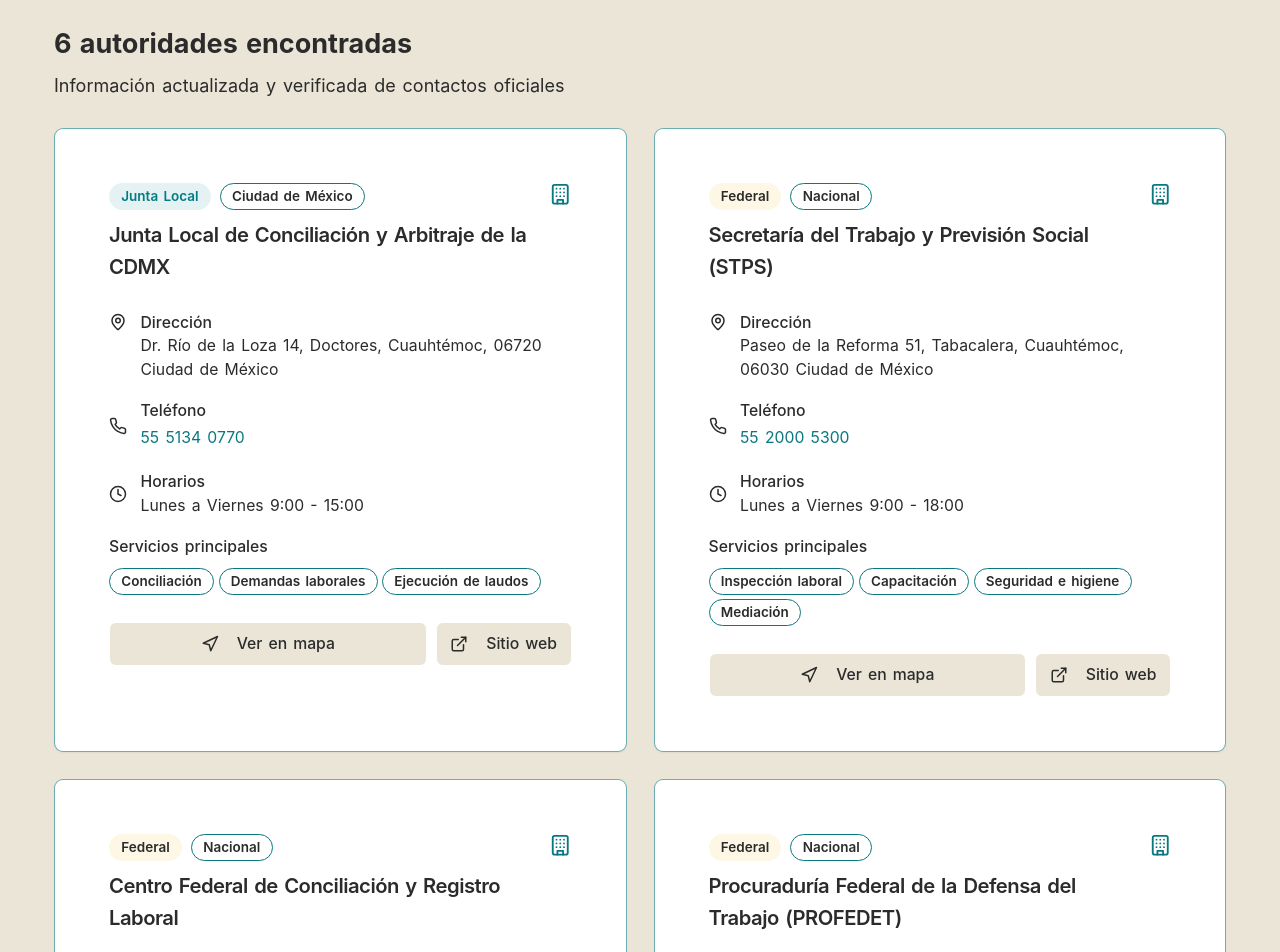
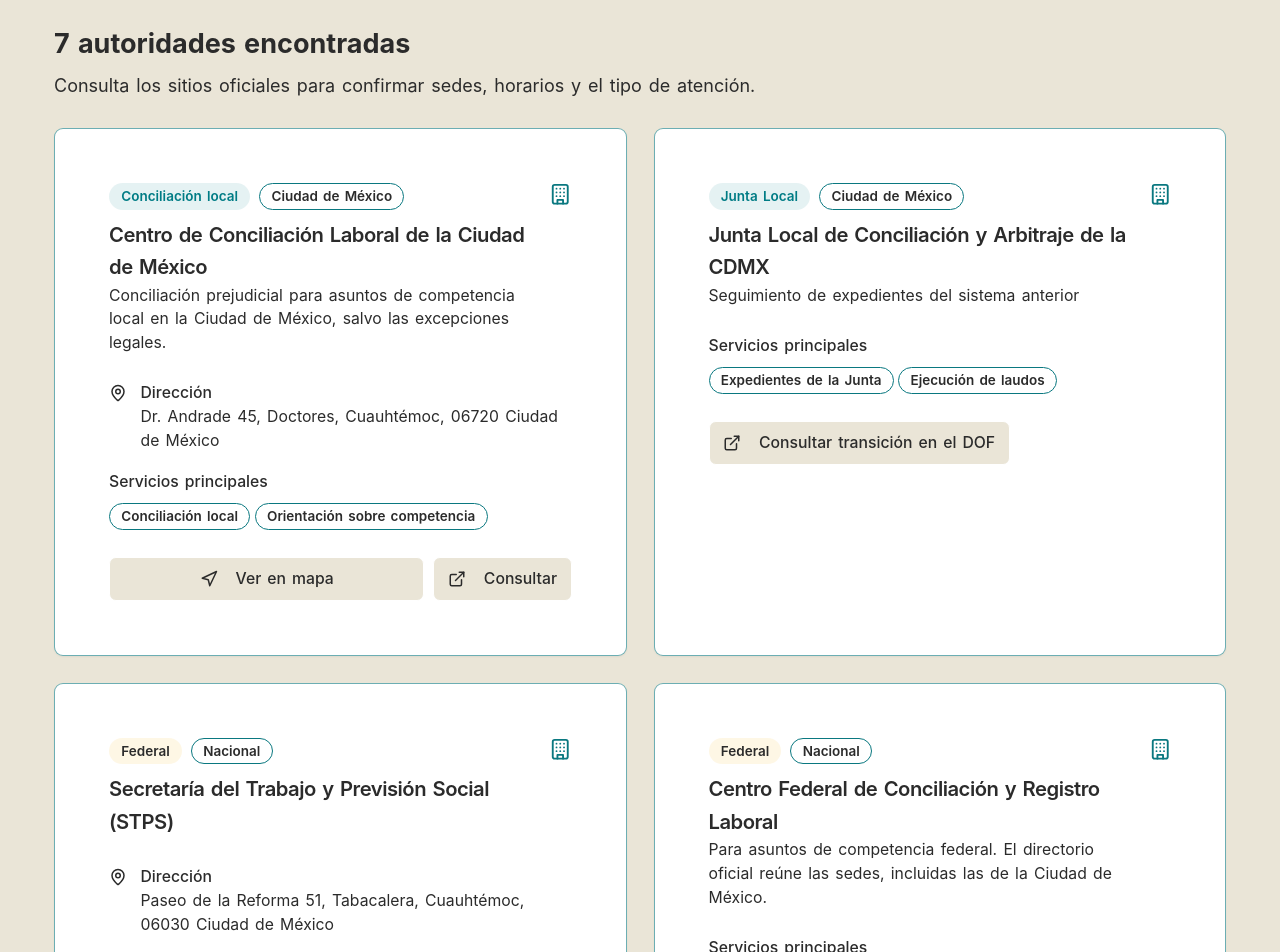
Before and after one commit to CripterHack/tecuiyo-derechos-mx, a React (Vite) app: page /directorio in a window 1280 px wide. Shown: the part 320-1272 px from the top of the page. Built offline with nearby package versions, Linux system fonts and the light colour scheme.

Commit message:
fix(directorio): distinguir vías oficiales de orientación laboral (#75)

```diff
--- /dev/null
+++ b/src/data/laborDirectory.ts
@@ -0,0 +1,91 @@
+export interface LaborAuthority {
+  id: number;
+  nombre: string;
+  tipo: "Conciliación local" | "Junta Local" | "Federal" | "Orientación";
+  estado: string;
+  direccion?: string;
+  sedes?: string[];
+  descripcion?: string;
+  telefonos?: string[];
+  horarios?: string;
+  servicios: string[];
+  website: string;
+  websiteLabel?: string;
+}
+
+export const laborAuthorities: LaborAuthority[] = [
+  {
+    id: 7,
+    nombre: "Centro de Conciliación Laboral de la Ciudad de México",
+    tipo: "Conciliación local",
+    estado: "Ciudad de México",
+    direccion: "Dr. Andrade 45, Doctores, Cuauhtémoc, 06720 Ciudad de México",
+    descripcion: "Conciliación prejudicial para asuntos de competencia local en la Ciudad de México, salvo las excepciones legales.",
+    servicios: ["Conciliación local", "Orientación sobre competencia"],
+    website: "https://www.ccl.cdmx.gob.mx/",
+  },
+  {
+    id: 1,
+    nombre: "Junta Local de Conciliación y Arbitraje de la CDMX",
+    tipo: "Junta Local",
+    estado: "Ciudad de México",
+    descripcion: "Seguimiento de expedientes del sistema anterior",
+    servicios: ["Expedientes de la Junta", "Ejecución de laudos"],
+    website: "https://dof.gob.mx/abrirPDF.php?anio=2019&archivo=01052019-MAT.pdf&repo=repositorio%2F#page=92",
+    websiteLabel: "Consultar transición en el DOF",
+  },
+  {
+    id: 2,
+    nombre: "Secretaría del Trabajo y Previsión Social (STPS)",
+    tipo: "Federal",
+    estado: "Nacional",
+    direccion: "Paseo de la Reforma 51, Tabacalera, Cuauhtémoc, 06030 Ciudad de México",
+    telefonos: ["55 2000 5300"],
+    horarios: "Lunes a Viernes 9:00 - 18:00",
+    servicios: ["Inspección laboral", "Capacitación", "Seguridad e higiene", "Mediación"],
+    website: "https://www.gob.mx/stps",
+  },
+  {
+    id: 3,
+    nombre: "Centro Federal de Conciliación y Registro Laboral",
+    tipo: "Federal",
+    estado: "Nacional",
+    sedes: ["Ciudad de México"],
+    descripcion: "Para asuntos de competencia federal. El directorio oficial reúne las sedes, incluidas las de la Ciudad de México.",
+    servicios: ["Conciliación federal", "Registro sindical", "Contratos colectivos"],
+    website: "https://conciliacion.centrolaboral.gob.mx/asesoria/inicio",
+  },
+  {
+    id: 4,
+    nombre: "Procuraduría Federal de la Defensa del Trabajo (PROFEDET)",
+    tipo: "Orientación",
+    estado: "Nacional",
+    sedes: ["Ciudad de México"],
+    descripcion: "Si no sabes a qué institución acudir, puedes pedir orientación. Los servicios de PROFEDET son gratuitos.",
+    telefonos: ["800 717 2942", "800 911 7877"],
+    servicios: ["Orientación jurídica", "Asesoría gratuita", "Representación legal"],
+    website: "https://www.profedet.gob.mx/micrositio/sedes/sedes.html",
+  },
+  {
+    id: 5,
+    nombre: "Junta Local de Conciliación y Arbitraje de Jalisco",
+    tipo: "Junta Local",
+    estado: "Jalisco",
+    direccion: "Av. Alcalde 1351, Miraflores, 44270 Guadalajara, Jal.",
+    telefonos: ["33 3668 1600"],
+    horarios: "Lunes a Viernes 8:30 - 15:30",
+    servicios: ["Conciliación", "Arbitraje", "Ejecución de laudos"],
+    website: "https://jcajalisco.gob.mx/",
+  },
+  {
+    id: 6,
+    nombre: "Junta Local de Conciliación y Arbitraje de Nuevo León",
+    tipo: "Junta Local",
+    estado: "Nuevo León",
+    direccion: "Washington 2000 Ote., Centro, 64000 Monterrey, N.L.",
+    telefonos: ["81 2020 5050"],
+    horarios: "Lunes a Viernes 8:00 - 15:00",
+    servicios: ["Conciliación", "Demandas laborales", "Registro sindical"],
+    website: "https://www.nl.gob.mx/junta-conciliacion-arbitraje",
+  }
+];
--- a/src/pages/Directorio.tsx
+++ b/src/pages/Directorio.tsx
@@ -5,97 +5,25 @@ import { Badge } from "@/components/ui/badge";
 import { Input } from "@/components/ui/input";
 import { useState } from "react";
 import { Link } from "react-router-dom";
+import { laborAuthorities } from "@/data/laborDirectory";
 
 const Directorio = () => {
   const [searchLocation, setSearchLocation] = useState("");
 
-  // Base de datos de autoridades laborales por estado
-  const autoridades = [
-    {
-      id: 1,
-      nombre: "Junta Local de Conciliación y Arbitraje de la CDMX",
-      tipo: "Junta Local",
-      estado: "Ciudad de México",
-      direccion: "Dr. Río de la Loza 14, Doctores, Cuauhtémoc, 06720 Ciudad de México",
-      telefono: "55 5134 0770",
-      horarios: "Lunes a Viernes 9:00 - 15:00",
-      servicios: ["Conciliación", "Demandas laborales", "Ejecución de laudos"],
-      website: "https://www.jlcacdmx.gob.mx/",
-      coordenadas: { lat: 19.4205, lng: -99.1428 }
-    },
-    {
-      id: 2,
-      nombre: "Secretaría del Trabajo y Previsión Social (STPS)",
-      tipo: "Federal",
-      estado: "Nacional",
-      direccion: "Paseo de la Reforma 51, Tabacalera, Cuauhtémoc, 06030 Ciudad de México",
-      telefono: "55 2000 5300",
-      horarios: "Lunes a Viernes 9:00 - 18:00",
-      servicios: ["Inspección laboral", "Capacitación", "Seguridad e higiene", "Mediación"],
-      website: "https://www.gob.mx/stps",
-      coordenadas: { lat: 19.4326, lng: -99.1332 }
-    },
-    {
-      id: 3,
-      nombre: "Centro Federal de Conciliación y Registro Laboral",
-      tipo: "Federal",
-      estado: "Nacional",
-      direccion: "Insurgentes Sur 1971, Florida, Álvaro Obregón, 01030 Ciudad de México",
-      telefono: "55 2000 3000",
-      horarios: "Lunes a Viernes 8:30 - 16:30",
-      servicios: ["Conciliación prelaboral", "Registro sindical", "Contratos colectivos"],
-      website: "https://centrolaboral.gob.mx/",
-      coordenadas: { lat: 19.3541, lng: -99.1687 }
-    },
-    {
-      id: 4,
-      nombre: "Procuraduría Federal de la Defensa del Trabajo (PROFEDET)",
-      tipo: "Federal",
-      estado: "Nacional",
-      direccion: "Providencia 1015, Col. Del Valle, Benito Juárez, 03100 Ciudad de México",
-      telefono: "55 3003 1000",
-      horarios: "Lunes a Viernes 9:00 - 15:00",
-      servicios: ["Asesoría gratuita", "Representación legal", "Orientación jurídica"],
-      website: "https://www.gob.mx/profedet",
-      coordenadas: { lat: 19.3873, lng: -99.1710 }
-    },
-    {
-      id: 5,
-      nombre: "Junta Local de Conciliación y Arbitraje de Jalisco",
-      tipo: "Junta Local",
-      estado: "Jalisco",
-      direccion: "Av. Alcalde 1351, Miraflores, 44270 Guadalajara, Jal.",
-      telefono: "33 3668 1600",
-      horarios: "Lunes a Viernes 8:30 - 15:30",
-      servicios: ["Conciliación", "Arbitraje", "Ejecución de laudos"],
-      website: "https://jcajalisco.gob.mx/",
-      coordenadas: { lat: 20.6597, lng: -103.3496 }
-    },
-    {
-      id: 6,
-      nombre: "Junta Local de Conciliación y Arbitraje de Nuevo León",
-      tipo: "Junta Local",
-      estado: "Nuevo León",
-      direccion: "Washington 2000 Ote., Centro, 64000 Monterrey, N.L.",
-      telefono: "81 2020 5050",
-      horarios: "Lunes a Viernes 8:00 - 15:00",
-      servicios: ["Conciliación", "Demandas laborales", "Registro sindical"],
-      website: "https://www.nl.gob.mx/junta-conciliacion-arbitraje",
-      coordenadas: { lat: 25.6866, lng: -100.3161 }
-    }
-  ];
-
   const tiposAutoridad = [
     { value: "all", label: "Todas las autoridades", color: "bg-primary/10 text-primary" },
+    { value: "Conciliación local", label: "Conciliación local" },
+    { value: "Orientación", label: "Orientación" },
     { value: "Federal", label: "Autoridades Federales", color: "bg-accent/10 text-accent-foreground" },
     { value: "Junta Local", label: "Juntas Locales", color: "bg-secondary/10 text-secondary" }
   ];
 
   const [filtroTipo, setFiltroTipo] = useState("all");
 
-  const autoridadesFiltradas = autoridades.filter(autoridad => {
-    const matchesLocation = autoridad.estado.toLowerCase().includes(searchLocation.toLowerCase()) ||
-                           autoridad.direccion.toLowerCase().includes(searchLocation.toLowerCase());
+  const autoridadesFiltradas = laborAuthorities.filter(autoridad => {
+    const query = searchLocation.trim().toLowerCase();
+    const locations = [autoridad.estado, autoridad.direccion ?? "", ...(autoridad.sedes ?? [])];
+    const matchesLocation = locations.some(location => location.toLowerCase().includes(query));
     const matchesType = filtroTipo === "all" || autoridad.tipo === filtroTipo;
     return matchesLocation && matchesType;
   });
@@ -129,6 +57,7 @@ const Directorio = () => {
                 <Input
                   type="search"
                   placeholder="Buscar por estado o ciudad..."
+                  aria-label="Buscar por estado o ciudad"
                   value={searchLocation}
                   onChange={(e) => setSearchLocation(e.target.value)}
                   className="pl-10"
@@ -142,6 +71,7 @@ const Directorio = () => {
                   variant={filtroTipo === tipo.value ? "default" : "outline"}
                   size="sm"
                   onClick={() => setFiltroTipo(tipo.value)}
+                  aria-pressed={filtroTipo === tipo.value}
                   className="whitespace-nowrap"
                 >
                   {tipo.label}
@@ -160,7 +90,7 @@ const Directorio = () => {
               {autoridadesFiltradas.length} autoridades encontradas
             </h2>
             <p className="text-muted-foreground">
-              Información actualizada y verificada de contactos oficiales
+              Consulta los sitios oficiales para confirmar sedes, horarios y el tipo de atención.
             </p>
           </div>
 
@@ -187,13 +117,14 @@ const Directorio = () => {
                       <CardTitle className="group-hover:text-primary transition-colors text-lg">
                         {autoridad.nombre}
                       </CardTitle>
+                      {autoridad.descripcion && <CardDescription>{autoridad.descripcion}</CardDescription>}
                     </div>
                     <Building className="h-5 w-5 text-primary flex-shrink-0 ml-2" />
                   </div>
                 </CardHeader>
 
                 <CardContent className="space-y-4">
-                  {/* Dirección */}
+                  {autoridad.direccion && (
                     <div className="flex items-start gap-3">
                       <MapPin className="h-4 w-4 text-muted-foreground mt-0.5 flex-shrink-0" />
                       <div>
@@ -201,22 +132,25 @@ const Directorio = () => {
                         <p className="text-sm text-muted-foreground">{autoridad.direccion}</p>
                       </div>
                     </div>
+                  )}
 
-                  {/* Teléfono */}
+                  {autoridad.telefonos && (
                     <div className="flex items-center gap-3">
                       <Phone className="h-4 w-4 text-muted-foreground flex-shrink-0" />
                       <div>
-                      <p className="text-sm font-medium">Teléfono</p>
-                      <a
-                        href={`tel:${autoridad.telefono}`}
-                        className="text-sm text-primary hover:underline"
-                      >
-                        {autoridad.telefono}
+                        <p className="text-sm font-medium">Teléfonos</p>
+                        <div className="flex flex-wrap gap-2">
+                          {autoridad.telefonos.map(telefono => (
+                            <a key={telefono} href={`tel:${telefono.replace(/\D/g, "")}`} className="text-sm text-primary hover:underline">
+                              {telefono}
                             </a>
+                          ))}
                         </div>
                       </div>
+                    </div>
+                  )}
 
-                  {/* Horarios */}
+                  {autoridad.horarios && (
                     <div className="flex items-center gap-3">
                       <Clock className="h-4 w-4 text-muted-foreground flex-shrink-0" />
                       <div>
@@ -224,6 +158,7 @@ const Directorio = () => {
                         <p className="text-sm text-muted-foreground">{autoridad.horarios}</p>
                       </div>
                     </div>
+                  )}
 
                   {/* Servicios */}
                   <div>
@@ -239,7 +174,7 @@ const Directorio = () => {
 
                   {/* Acciones */}
                   <div className="flex gap-2 pt-2">
-                    <Button variant="outline" size="sm" className="flex-1" asChild>
+                    {autoridad.direccion && <Button variant="outline" size="sm" className="flex-1" asChild>
                       <a
                         href={`https://maps.google.com/?q=${encodeURIComponent(autoridad.direccion)}`}
                         target="_blank"
@@ -248,16 +183,17 @@ const Directorio = () => {
                         <Navigation className="mr-2 h-3 w-3" />
                         Ver en mapa
                       </a>
-                    </Button>
+                    </Button>}
 
                     <Button variant="outline" size="sm" asChild>
                       <a
                         href={autoridad.website}
+                        aria-label={autoridad.websiteLabel ?? `Consultar ${autoridad.nombre}`}
                         target="_blank"
                         rel="noopener noreferrer"
                       >
                         <ExternalLink className="mr-2 h-3 w-3" />
-                        Sitio web
+                        {autoridad.websiteLabel ?? "Consultar"}
                       </a>
                     </Button>
                   </div>
@@ -299,6 +235,7 @@ const Directorio = () => {
                   <li>• Accidentes de trabajo</li>
                   <li>• Violaciones a la seguridad e higiene</li>
                 </ul>
+                <p className="mt-3 text-sm">No todas las instituciones atienden los mismos asuntos. Si tienes dudas sobre competencia local o federal, consulta los canales oficiales de orientación.</p>
               </CardContent>
             </Card>
 
```
Also changed, not shown: 1 other file (tests, documents, lock files or other folders). Lines whose indentation alone changed are shown as unchanged.
